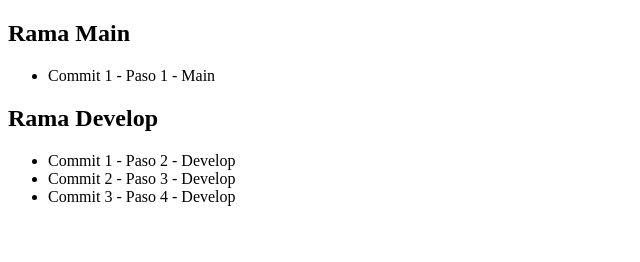
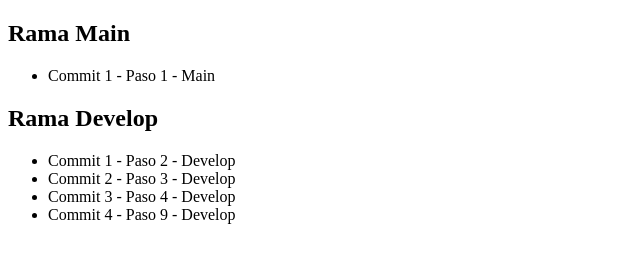
Before and after one commit to esscri97/proyecto-git, a plain HTML site: page index.html in a window 1280 px wide. Shown: the whole page, without its empty margins (0-640 px from the left). Drawn offline with Linux system fonts and the light colour scheme.

Commit message:
Commit 4 - Paso 9 - Develop

```diff
--- a/index.html
+++ b/index.html
@@ -19,6 +19,7 @@
         <li>Commit 1 - Paso 2 - Develop</li>
         <li>Commit 2 - Paso 3 - Develop</li>
         <li>Commit 3 - Paso 4 - Develop</li>
+        <li>Commit 4 - Paso 9 - Develop</li>
     </ul>
 </body>
 </html>
```
